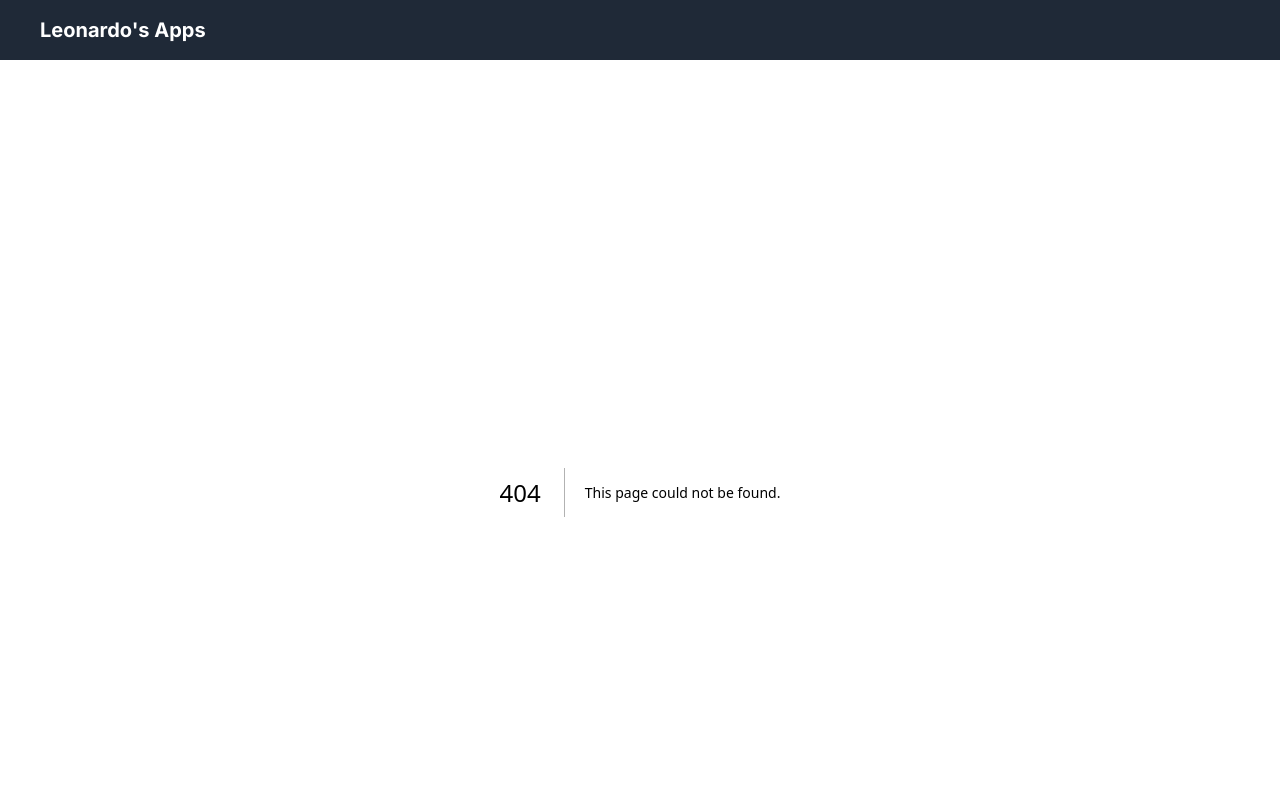
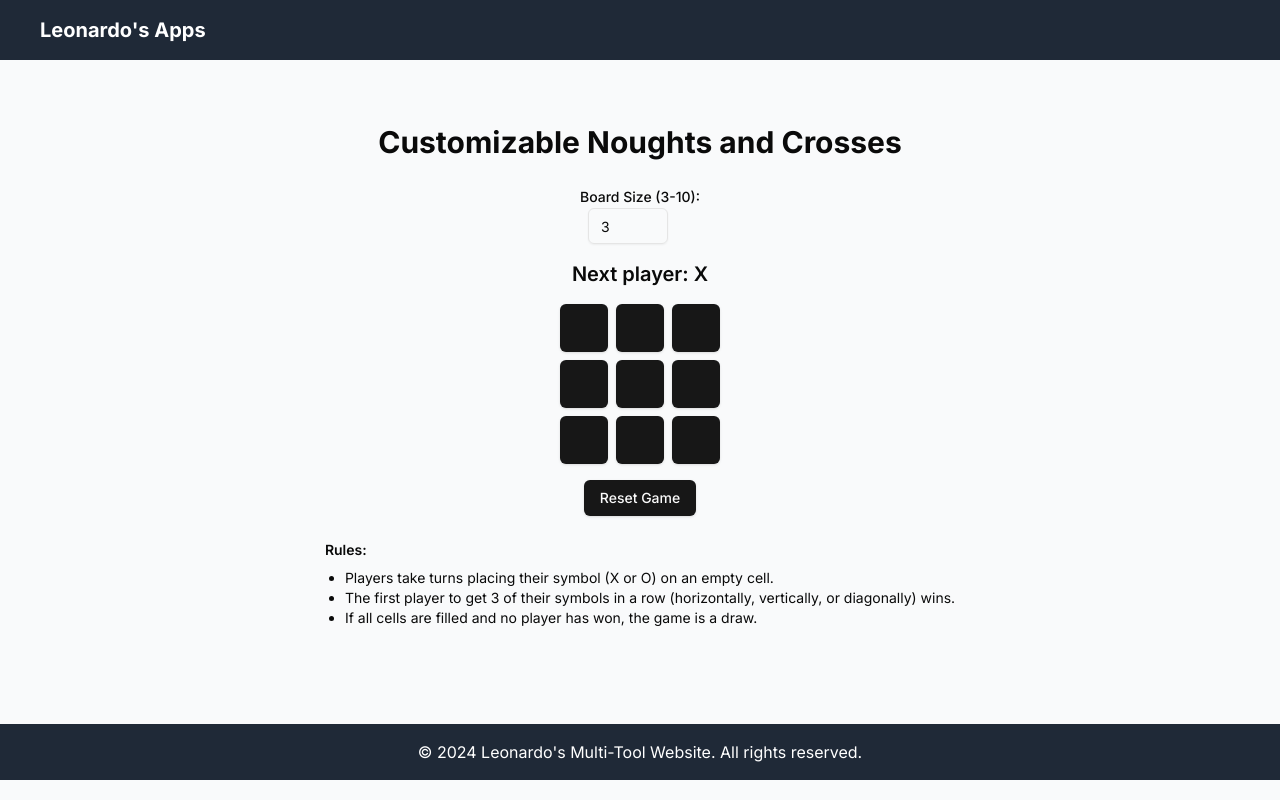
Before and after one commit to Tuanyk/leoapps, a Next.js app: page /tools/noughts-and-crosses in a window 1280 px wide. Before the commit this address had no page. Shown: the top 800 px of the page. Built offline with nearby package versions, Linux system fonts and the light colour scheme.

Commit message:
1734085132

```diff
--- a/app/page.tsx
+++ b/app/page.tsx
@@ -36,6 +36,7 @@ export default function Home() {
         <ToolCard href="/tools/luck-estimator" title="Luck Estimator" description="Test Your Gacha Luck" />
         <ToolCard href="/tools/enhanced-luck-estimator" title="Enhanced Luck Estimator" description="Animated Luck Tester" />
         <ToolCard href="/tools/luck-gauge" title="Luck Gauge" description="Test Your Fortune" />
+        <ToolCard href="/tools/noughts-and-crosses" title="Noughts and Crosses" description="Tic-Tac-Toe Game" />
       </div>
     </div>
   )
--- /dev/null
+++ b/app/tools/noughts-and-crosses/NoughtsAndCrosses.tsx
@@ -0,0 +1,129 @@
+'use client'
+
+import { useState, useEffect } from 'react'
+import { Button } from '@/components/ui/button'
+import { Input } from '@/components/ui/input'
+import { Label } from '@/components/ui/label'
+
+type Player = 'X' | 'O' | null
+
+const NoughtsAndCrosses = () => {
+  const [size, setSize] = useState(3)
+  const [board, setBoard] = useState<Player[]>([])
+  const [currentPlayer, setCurrentPlayer] = useState<'X' | 'O'>('X')
+  const [winner, setWinner] = useState<Player>(null)
+  const [isDraw, setIsDraw] = useState(false)
+
+  useEffect(() => {
+    resetGame()
+  }, [size])
+
+  const checkWinner = (squares: Player[]): Player => {
+    // Check rows
+    for (let i = 0; i < size; i++) {
+      if (squares[i * size] && squares.slice(i * size, (i + 1) * size).every(cell => cell === squares[i * size])) {
+        return squares[i * size]
+      }
+    }
+
+    // Check columns
+    for (let i = 0; i < size; i++) {
+      if (squares[i] && Array.from({ length: size }, (_, index) => squares[i + index * size]).every(cell => cell === squares[i])) {
+        return squares[i]
+      }
+    }
+
+    // Check diagonals
+    if (squares[0] && Array.from({ length: size }, (_, index) => squares[index * (size + 1)]).every(cell => cell === squares[0])) {
+      return squares[0]
+    }
+    if (squares[size - 1] && Array.from({ length: size }, (_, index) => squares[(index + 1) * (size - 1)]).every(cell => cell === squares[size - 1])) {
+      return squares[size - 1]
+    }
+
+    return null
+  }
+
+  const handleClick = (index: number) => {
+    if (board[index] || winner || isDraw) return
+
+    const newBoard = [...board]
+    newBoard[index] = currentPlayer
+    setBoard(newBoard)
+
+    const newWinner = checkWinner(newBoard)
+    if (newWinner) {
+      setWinner(newWinner)
+    } else if (newBoard.every(cell => cell !== null)) {
+      setIsDraw(true)
+    } else {
+      setCurrentPlayer(currentPlayer === 'X' ? 'O' : 'X')
+    }
+  }
+
+  const resetGame = () => {
+    setBoard(Array(size * size).fill(null))
+    setCurrentPlayer('X')
+    setWinner(null)
+    setIsDraw(false)
+  }
+
+  const handleSizeChange = (event: React.ChangeEvent<HTMLInputElement>) => {
+    const newSize = parseInt(event.target.value, 10)
+    if (newSize >= 3 && newSize <= 10) {
+      setSize(newSize)
+    }
+  }
+
+  const renderSquare = (index: number) => (
+    <Button
+      className={`w-12 h-12 text-lg font-bold ${board[index] === 'X' ? 'text-blue-500' : 'text-red-500'}`}
+      onClick={() => handleClick(index)}
+      aria-label={`Square ${index + 1}`}
+    >
+      {board[index]}
+    </Button>
+  )
+
+  return (
+    <div className="flex flex-col items-center">
+      <div className="mb-4">
+        <Label htmlFor="boardSize">Board Size (3-10):</Label>
+        <Input
+          id="boardSize"
+          type="number"
+          min="3"
+          max="10"
+          value={size}
+          onChange={handleSizeChange}
+          className="w-20 ml-2"
+        />
+      </div>
+      <div className="mb-4">
+        {winner ? (
+          <p className="text-xl font-semibold">Winner: {winner}</p>
+        ) : isDraw ? (
+          <p className="text-xl font-semibold">It&apos;s a draw!</p>
+        ) : (
+          <p className="text-xl font-semibold">Next player: {currentPlayer}</p>
+        )}
+      </div>
+      <div className={`grid gap-2 mb-4`} style={{ gridTemplateColumns: `repeat(${size}, minmax(0, 1fr))` }}>
+        {board.map((_, index) => (
+          <div key={index}>{renderSquare(index)}</div>
+        ))}
+      </div>
+      <Button onClick={resetGame}>Reset Game</Button>
+      <div className="mt-6 text-sm">
+        <h2 className="font-semibold mb-2">Rules:</h2>
+        <ul className="list-disc pl-5">
+          <li>Players take turns placing their symbol (X or O) on an empty cell.</li>
+          <li>The first player to get {size} of their symbols in a row (horizontally, vertically, or diagonally) wins.</li>
+          <li>If all cells are filled and no player has won, the game is a draw.</li>
+        </ul>
+      </div>
+    </div>
+  )
+}
+
+export default NoughtsAndCrosses
--- /dev/null
+++ b/app/tools/noughts-and-crosses/page.tsx
@@ -0,0 +1,21 @@
+import type { Metadata } from 'next'
+import NoughtsAndCrosses from './NoughtsAndCrosses'
+import { BASE_URL } from '../../utils/config';
+
+
+export const metadata: Metadata = {
+  title: 'Customizable Noughts and Crosses | Fun Online Game',
+  description: 'Play the classic game of Noughts and Crosses (Tic-Tac-Toe) online with customizable board size. Challenge your friends or play against yourself in this engaging game.',
+  alternates: {
+      canonical: `${BASE_URL}/tools/noughts-and-crosses`,
+  }
+}
+
+export default function NoughtsAndCrossesPage() {
+  return (
+    <div className="container mx-auto px-4 py-8">
+      <h1 className="text-3xl font-bold mb-6 text-center">Customizable Noughts and Crosses</h1>
+      <NoughtsAndCrosses />
+    </div>
+  )
+}
```
